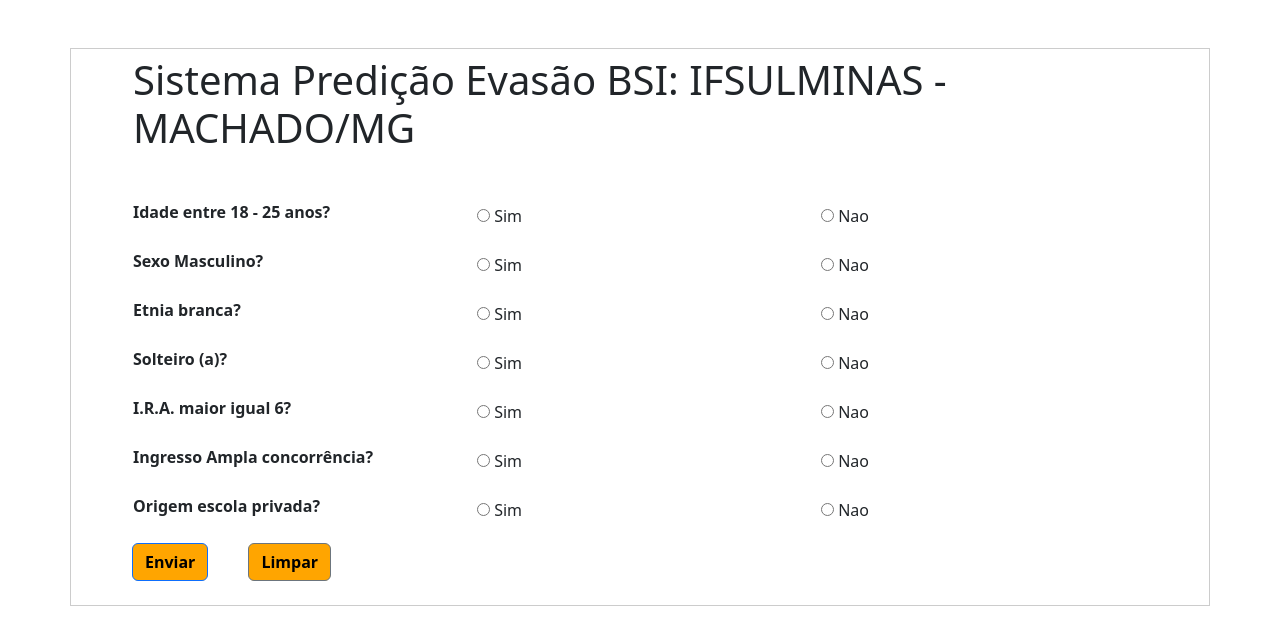
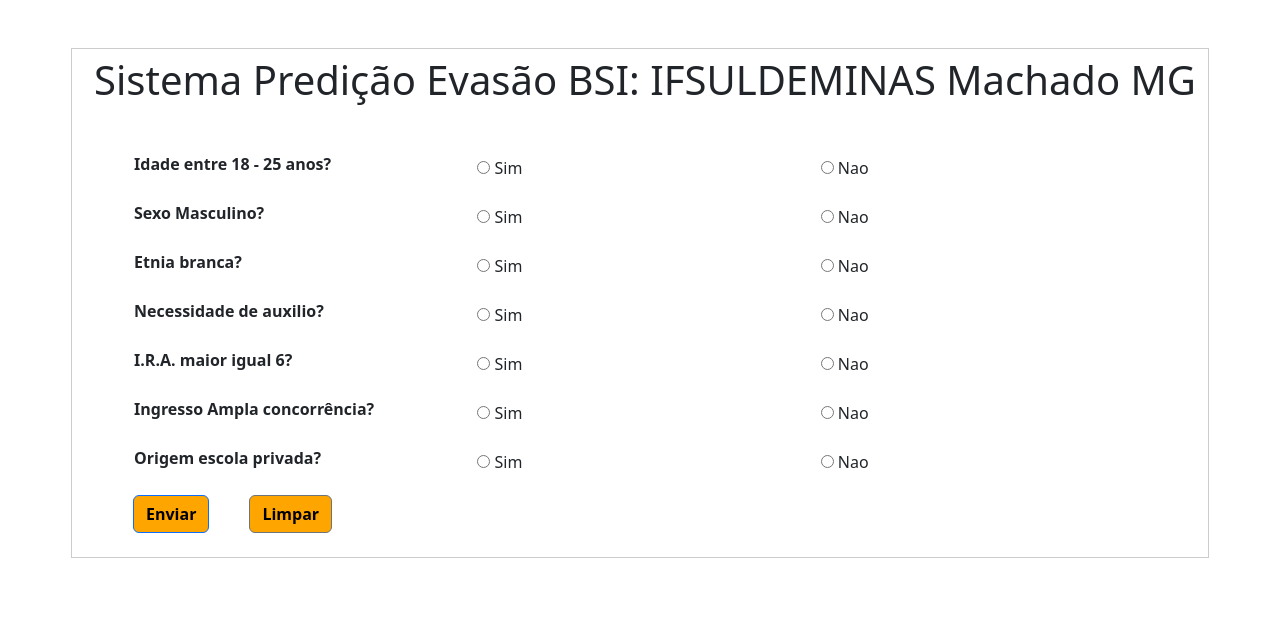
Before and after one commit to sanderpiva/reactClassificacaoTCC, a React (Vite) app: page / in a window 1280 px wide. Shown: the top 644 px of the page. Built offline with nearby package versions, Linux system fonts and the light colour scheme.

Commit message:
Add files via upload

```diff
--- a/src/App.jsx
+++ b/src/App.jsx
@@ -8,7 +8,7 @@
     const [idade18_25, setIdade18_25] = useState("");
     const [sexoMas, setSexoMas] = useState("");
     const [etniaBca, setEtniaBca] = useState("");
-    const [solteiro, setSolteiro] = useState("");
+    const [necessidadeAux, setNecessidadeAux] = useState("");
     const [iraMaiorIgual6, setIRAMaiorIgual6] = useState("");
     const [ingressoAmpla, setIngressoAmpla] = useState("");
     const [origemEscolaParticular, setOrigemEscolaParticular] = useState("");
@@ -26,8 +26,8 @@
             case "etniaBca":
                 setEtniaBca(value);
                 break;
-            case "solteiro":
-                setSolteiro(value);
+            case "necessidadeAux":
+                setNecessidadeAux(value);
                 break;
             case "iraMaiorIgual6":
                 setIRAMaiorIgual6(value);
@@ -47,11 +47,11 @@
     const handleSubmit = async (e) => {
         e.preventDefault();
 
-         if (
+        if (
             idade18_25 === "" ||
             sexoMas === "" ||
             etniaBca === "" ||
-            solteiro === "" ||
+            necessidadeAux === "" ||
             iraMaiorIgual6 === "" ||
             ingressoAmpla === "" ||
             origemEscolaParticular === ""
@@ -62,11 +62,10 @@
 
         try {
             const response = await axios.post("https://flaskclassificacao.azurewebsites.net/api", {
-                //essa conversao esta ok por ser radio buttons?
                 idade18_25: parseFloat(idade18_25),
                 sexoMas: parseFloat(sexoMas),
                 etniaBca: parseFloat(etniaBca),
-                solteiro: parseFloat(solteiro),
+                necessidadeAux: parseFloat(necessidadeAux),
                 iraMaiorIgual6: parseFloat(iraMaiorIgual6),
                 ingressoAmpla: parseFloat(ingressoAmpla),
                 origemEscolaParticular: parseFloat(origemEscolaParticular)
@@ -81,7 +80,7 @@
         setIdade18_25("");
         setSexoMas("");
         setEtniaBca("");
-        setSolteiro("");
+        setNecessidadeAux("");
         setIRAMaiorIgual6("");
         setIngressoAmpla("");
         setOrigemEscolaParticular("");
@@ -90,7 +89,9 @@
 
     return (
         <div className="container mt-5">
-            <h1 className="mb-4">Sistema Predição Evasão BSI: IFSULMINAS - MACHADO/MG</h1>
+            <h1 className="mb-4 d-flex align-items-center">
+                Sistema Predição Evasão BSI: IFSULDEMINAS Machado MG
+            </h1>
             <form onSubmit={handleSubmit} className="p-4">
                 <div className="mb-3">
                     <div className="radio-container">
@@ -172,14 +173,14 @@
                 </div>
                 <div className="mb-3">
                     <div className="radio-container">
-                        <label htmlFor="solteiro" className="form-label">Solteiro (a)? </label>
+                        <label htmlFor="necessidadeAux" className="form-label">Necessidade de auxilio? </label>
 
                         <label>
                             <input
                                 type="radio"
-                                name="solteiro"
+                                name="necessidadeAux"
                                 value="1"
-                                checked={solteiro === "1"}
+                                checked={necessidadeAux === "1"}
                                 required
                                 onChange={handleChange}
                             /> Sim
@@ -187,9 +188,9 @@
                         <label>
                             <input
                                 type="radio"
-                                name="solteiro"
+                                name="necessidadeAux"
                                 value="0"
-                                checked={solteiro === "0"}
+                                checked={necessidadeAux === "0"}
                                 required
                                 onChange={handleChange}
                             /> Nao
--- a/src/index.css
+++ b/src/index.css
@@ -36,8 +36,15 @@
   font-size: 3.2em;
   line-height: 1.1;
   text-align: left;
-  padding-left: 50px;
+  padding-left: 10px;
 
+}
+
+.imgH1{
+
+  width:40px;
+  height:37px;
+  margin-left: 18px;
 }
 
 @media (prefers-color-scheme: light) {
```
